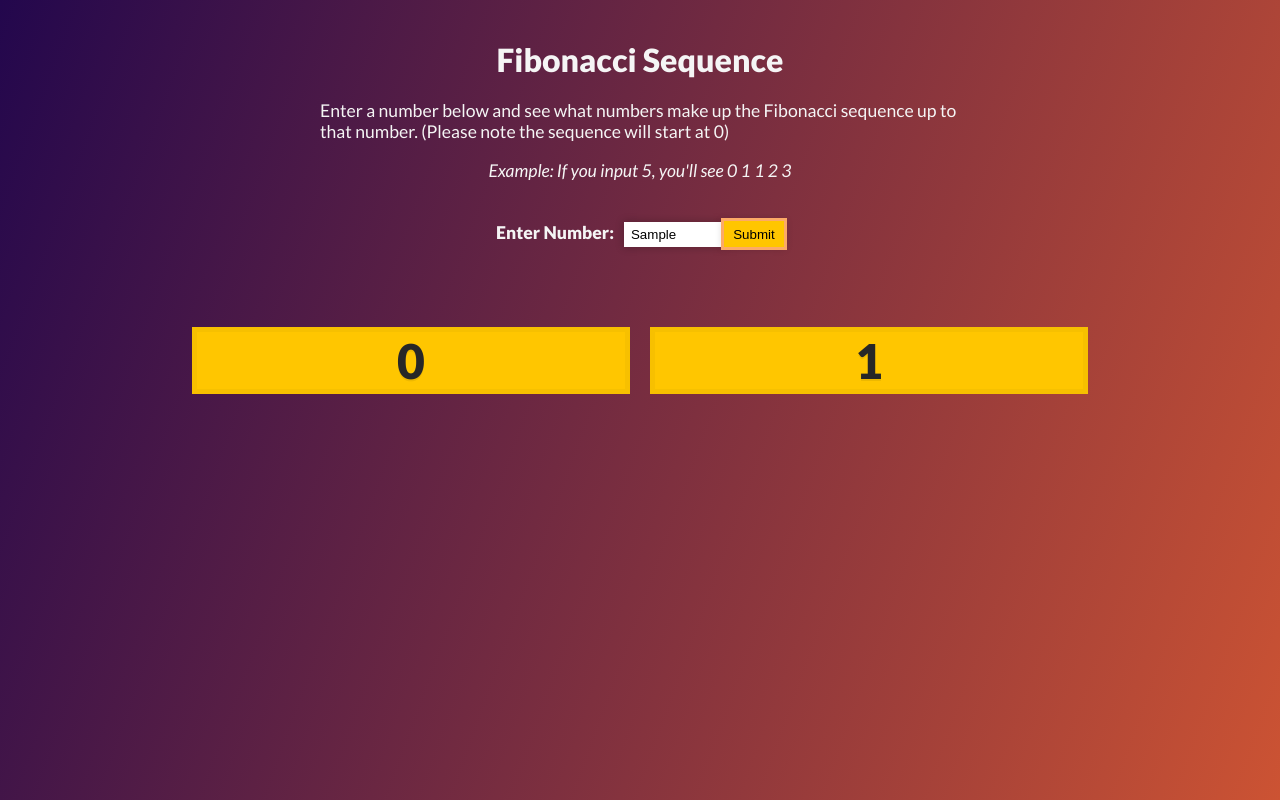
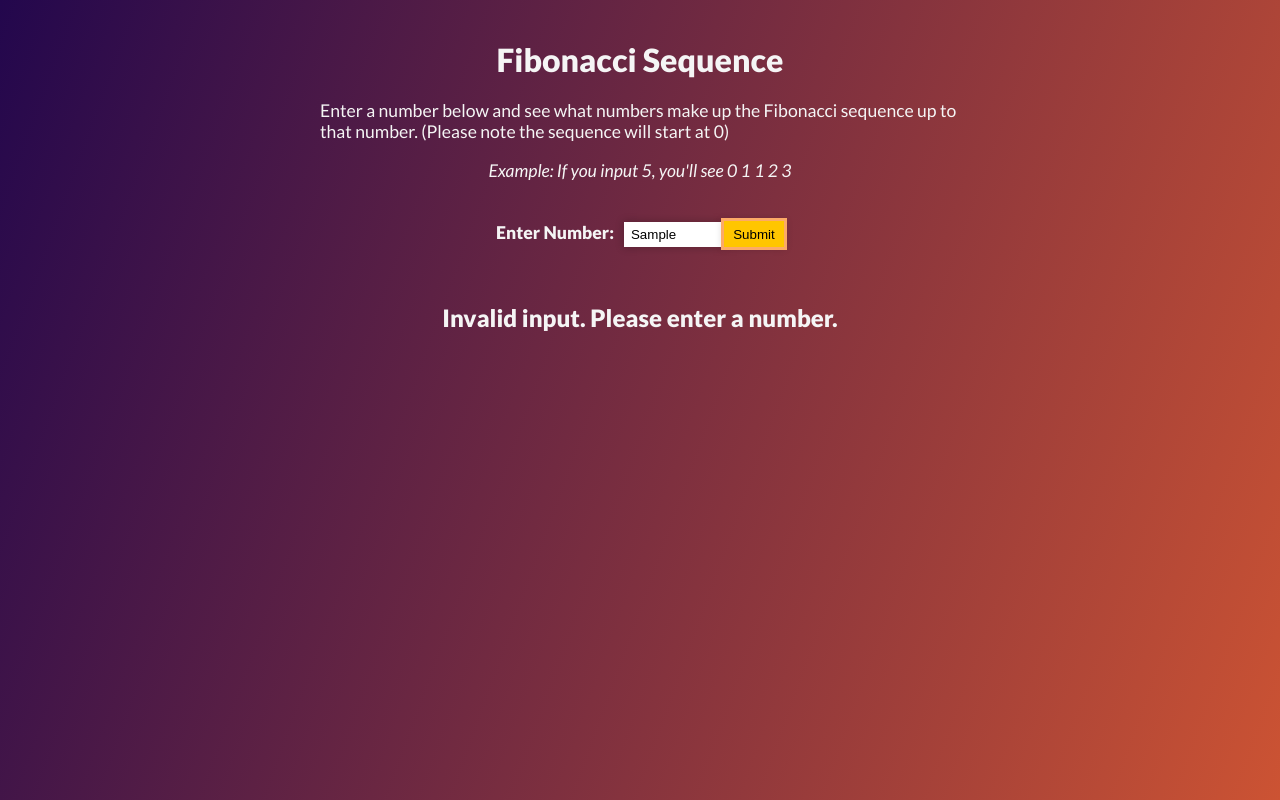
Before and after one commit to cadams8238/Fibonacci_App, a React (Create React App) app: page / in a window 1280 px wide. Both pictures are taken after typing "Sample" into the empty fields and a click on the button "Submit". Built offline with nearby package versions, Linux system fonts and the light colour scheme.

Commit message:
added user input error handler and updated algorithm to return correct values for edge cases

```diff
--- a/src/algo.js
+++ b/src/algo.js
@@ -1,5 +1,8 @@
 function fibonacci(number) {
 	let sequence = [0, 1];
+
+	if (number == 0) return [];
+	if (number == 1) return [0];
 
 	for (var i = 2; i < number; i++) {
 		sequence[i] = sequence[i - 1] + sequence[i - 2];
--- a/src/components/App.js
+++ b/src/components/App.js
@@ -10,14 +10,24 @@ class App extends Component {
 		super(props);
 		this.state = {
 			value: 0,
-			data: []
+			data: [],
+			error: false
 		};
 	}
 
 	setValue(newValue) {
-		this.setState({
-			value: newValue
-		});
+		console.log(typeof parseInt(newValue));
+		if (isNaN(parseInt(newValue))) {
+			this.setState({
+				error: true
+			});
+		} else {
+			this.setState({
+				value: newValue,
+				error: false,
+				data: []
+			});
+		}
 	}
 
 	fetchFibSequence(e) {
@@ -29,12 +39,18 @@ class App extends Component {
 	}
 
 	render() {
-		let show;
+		let show, err;
 
 		if (this.state.data.length > 0) {
 			const sequence = this.state.data;
 
 			show = sequence.map((num, index) => <Number key={index} label={num} />);
+		}
+
+		if (this.state.error) {
+			err = (
+				<p className={styles.error}>Invalid input. Please enter a number.</p>
+			);
 		}
 
 		return (
@@ -54,7 +70,10 @@ class App extends Component {
 					changeValue={newValue => this.setValue(newValue)}
 					onSubmit={e => this.fetchFibSequence(e)}
 				/>
-				<ul className={styles.numberSequence}>{show}</ul>
+				{err}
+				<ul className={styles.numberSequence} aria-label="polite">
+					{show}
+				</ul>
 			</div>
 		);
 	}
--- a/src/components/styles/App.module.css
+++ b/src/components/styles/App.module.css
@@ -22,6 +22,13 @@
 	text-align: center;
 }
 
+.error {
+	text-align: center;
+	font-size: 1.5em;
+	font-weight: bold;
+	margin-top: 7vh;
+}
+
 .numberSequence {
 	width: 70vw;
 	margin: 0 auto;
```
